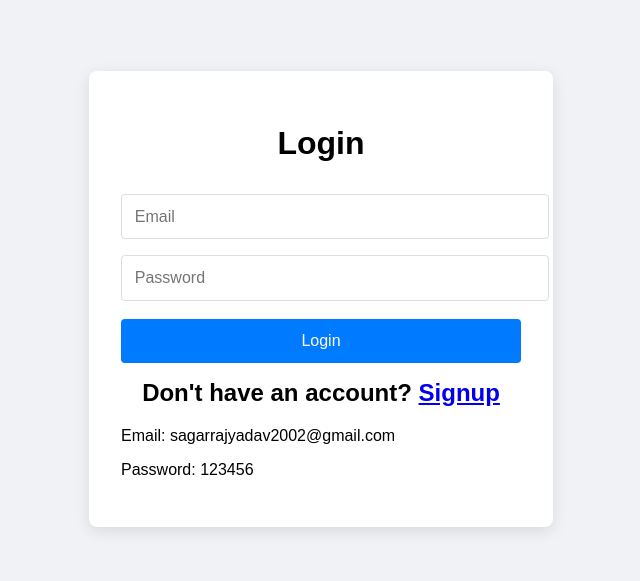
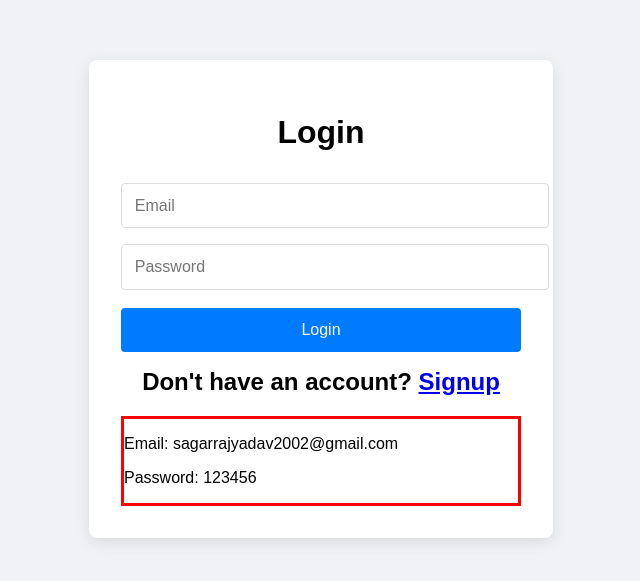
Before and after one commit to sagar-raj-yadav/Task_Management, a React (Vite) app in the folder frontend/: page /login in a window 1280 px wide. Shown: the part 101-682 px from the top of the page, without its empty margins (319-959 px from the left). Built offline with nearby package versions, Linux system fonts and the light colour scheme.

Commit message:
Update App.css

```diff
--- a/frontend/src/App.css
+++ b/frontend/src/App.css
@@ -247,7 +247,9 @@ body {
   border-radius: 4px;
   font-size: 16px;
 }
-
+.last{
+  border: 3px solid red;
+}
 .input-field:focus {
   border-color: #007bff;
   outline: none;
```
